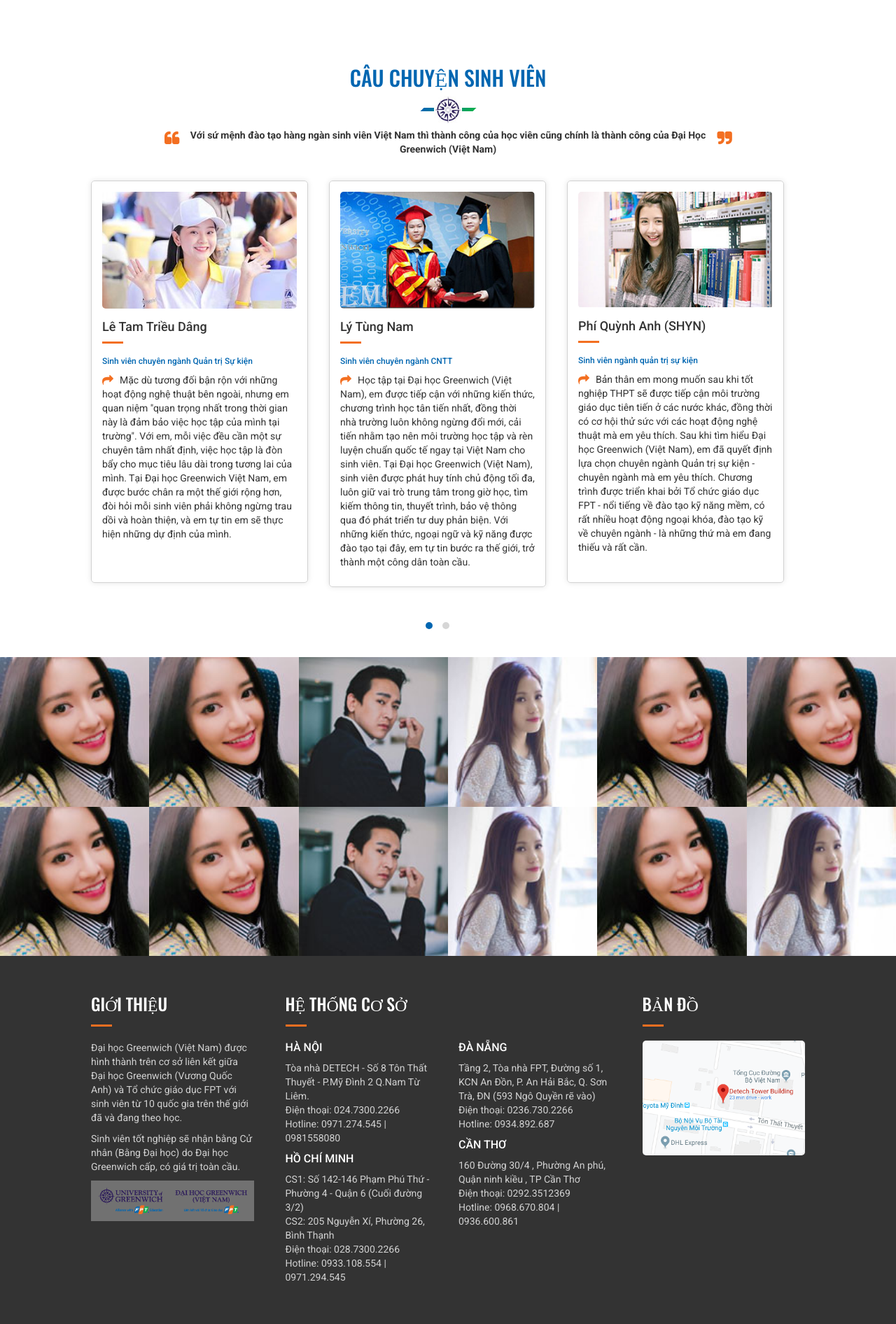
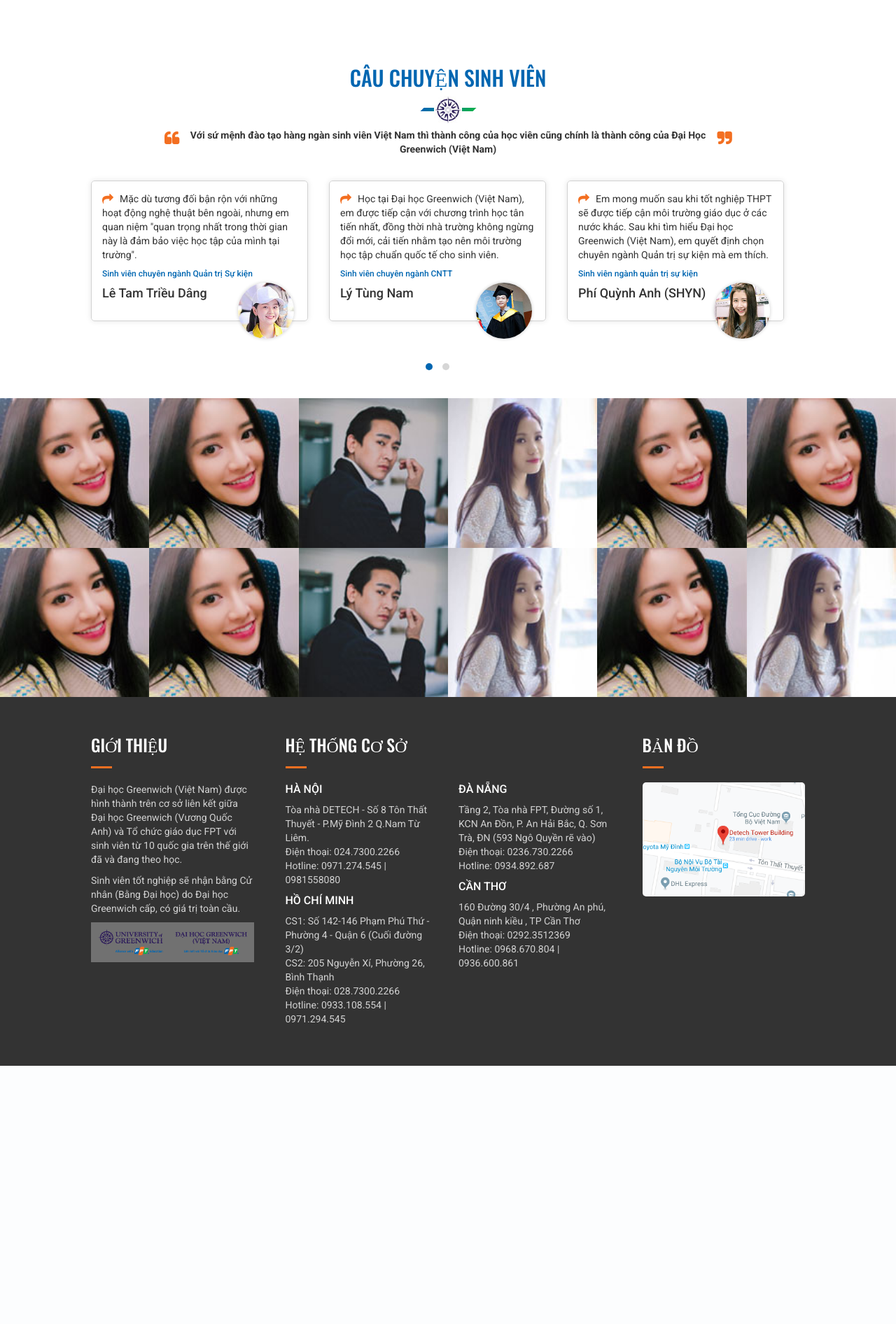
Before and after one commit to toan10921/lp, a PHP site: page / in a window 1280 px wide. Shown: the part 3058-4950 px from the top of the page at 70% size. After the commit the page ends 4581 px from the top, so only its background shows below. Run offline with PHP 8.4, Linux system fonts and the light colour scheme; style sheets or scripts are compiled from the project's sources.

Commit message:
toan update code
toan update code

```diff
--- a/assets/css/style.css
+++ b/assets/css/style.css
@@ -29,7 +29,7 @@
 .color-green {
   color: #0cb14b; }
 
-.white, .data-item .data-item-inner i, .data-item .data-item-inner .number, .data-item .data-item-inner p, .thu-vien-anh-slider .owl-item .thu-vien-anh-item a:after, .thu-vien-youtube-slider .owl-stage-outer .owl-item .thu-vien-youtube-item a:after, .chuyen-nganh-wrap .col-chuyennganh-inner .chuyen-nganh-content .lst-chuyen-nganh > li > i {
+.white, .thu-vien-youtube-slider .owl-stage-outer .owl-item .thu-vien-youtube-item a:after, .chuyen-nganh-wrap .col-chuyennganh-inner .chuyen-nganh-content .lst-chuyen-nganh > li > i {
   color: #fff; }
 
 .hvr-color:hover {
@@ -38,10 +38,10 @@
 .hvr-white:hover {
   color: #fff; }
 
-.bg-color, .banner-slider .banner-item .banner-info .slider-content-text .line2 strong:after, .data-item .data-item-inner, .chuyen-nganh-wrap .col-chuyennganh-inner .chuyen-nganh-title, .chuyen-nganh-wrap .col-chuyennganh-inner .chuyen-nganh-content .lst-chuyen-nganh > li > i, .chuyen-nganh-wrap .col-content .col-content-inner .chuyen-nganh-title {
+.bg-color, .banner-slider .banner-item .banner-info .slider-content-text .line2 strong:after, .chuyen-nganh-wrap .col-chuyennganh-inner .chuyen-nganh-title, .chuyen-nganh-wrap .col-chuyennganh-inner .chuyen-nganh-content .lst-chuyen-nganh > li > i, .chuyen-nganh-wrap .col-content .col-content-inner .chuyen-nganh-title {
   background-color: #0066b1; }
 
-.bg-color-orange, .banner-slider .banner-item .banner-info .slider-content-text .line3 strong:after, .sinhvien_slider .owl-stage-outer .owl-item .sinhvien-item .sv-name:after, .ft-title:after {
+.bg-color-orange, .banner-slider .banner-item .banner-info .slider-content-text .line3 strong:after, .ft-title:after {
   background: #f36f21; }
 
 .bg-color-green, .banner-slider .banner-item .banner-info .slider-content-text .line4 strong:after {
@@ -96,7 +96,6 @@
 .title14,
 .title8,
 .title12,
-.data-item .data-item-inner p,
 .title16,
 .title18,
 .chuyen-nganh-wrap .col-chuyennganh-inner .chuyen-nganh-content .lst-chuyen-nganh .lst-qtkd > li,
@@ -114,7 +113,7 @@
   font-size: 14px;
   line-height: normal; }
 
-.title12, .data-item .data-item-inner p {
+.title12 {
   font-size: 12px;
   line-height: normal; }
 
@@ -611,32 +610,27 @@
   width: auto;
   margin: auto; }
 
-.form-tu-van .form-title {
-  margin-bottom: 30px; }
-.form-tu-van .textarea-wrap {
-  margin-bottom: 30px; }
-
 .sinhvien_slider {
   margin: 0px -15px; }
   .sinhvien_slider .owl-stage-outer {
     padding-top: 15px;
-    padding-bottom: 15px; }
+    padding-bottom: 45px; }
     .sinhvien_slider .owl-stage-outer .owl-item {
       padding: 0px 15px; }
       .sinhvien_slider .owl-stage-outer .owl-item .sinhvien-item {
         border: 1px solid #d2d2d2;
         padding: 15px;
-        box-shadow: 0px 0px 8px 0px rgba(0, 0, 0, 0.1);
-        min-height: 575px; }
+        box-shadow: 0px 0px 8px 0px rgba(0, 0, 0, 0.1); }
         .sinhvien_slider .owl-stage-outer .owl-item .sinhvien-item .img-wrap {
-          margin-bottom: 15px; }
+          width: 80px;
+          height: 80px;
+          border-radius: 50%;
+          position: absolute;
+          right: 35px;
+          bottom: -25px;
+          box-shadow: 0px 0px 5px rgba(0, 0, 0, 0.2); }
         .sinhvien_slider .owl-stage-outer .owl-item .sinhvien-item .sv-name {
-          padding-bottom: 14px;
-          margin-bottom: 18px; }
-          .sinhvien_slider .owl-stage-outer .owl-item .sinhvien-item .sv-name:after {
-            width: 30px;
-            height: 3px;
-            bottom: 0px; }
+          padding-bottom: 14px; }
         .sinhvien_slider .owl-stage-outer .owl-item .sinhvien-item .sv-desc {
           text-indent: 25px; }
           .sinhvien_slider .owl-stage-outer .owl-item .sinhvien-item .sv-desc:before {
@@ -967,7 +921,9 @@
       .nguoinoitieng .img-noitieng .famous-img .instagram-text-follow i {
         opacity: 0;
         visibility: hidden; }
-  .nguoinoitieng .img-noitieng .famous-img:before {
+  .nguoinoitieng .img-noitieng .famous-img a {
+    display: block; }
+    .nguoinoitieng .img-noitieng .famous-img a:before {
       background: rgba(255, 255, 255, 0.2);
       opacity: 0;
       z-index: 1;
--- a/assets/css/style.scss
+++ b/assets/css/style.scss
@@ -854,50 +854,29 @@
   }
 }
 
-.form-tu-van-wrap{
-  //background: url(../images/bg-3.jpg);
-  //background-size: cover;
-  //background-position: center;
-  //background-attachment: fixed;
-  //padding-top: 50px;
-  //padding-bottom: 50px;
-}
-
-.form-tu-van{
-  .form-title{
-    margin-bottom: 30px;
-  }
-  .textarea-wrap{
-    margin-bottom: 30px;
-  }
-}
-
 .sinhvien_slider{
   margin: 0px -15px;
   .owl-stage-outer{
     padding-top: 15px;
-    padding-bottom: 15px;
+    padding-bottom: 45px;
     .owl-item{
       padding: 0px 15px;
       .sinhvien-item{
         border: 1px solid #d2d2d2;
         padding: 15px;
         box-shadow: 0px 0px 8px 0px rgba(0, 0, 0, 0.1);
-        min-height: 575px;
         .img-wrap{
-          margin-bottom: 15px;
+          width: 80px;
+          height: 80px;
+          border-radius: 50%;
+          position: absolute;
+          right: 35px;
+          bottom: -25px;
+          box-shadow: 0px 0px 5px rgba(0, 0, 0, 0.2);
         }
         .sv-name{
           @extend .pst-relative;
           padding-bottom: 14px;
-          margin-bottom: 18px;
-          &:after{
-            @extend .after-df;
-            @extend .bg-color-orange;
-            width: 30px;
-            height: 3px;
-            bottom: 0px;
-          }
         }
         .sv-career{
           @extend .color;
@@ -1441,7 +1340,10 @@
         }
       }
     }
-    .famous-img:before{
+    .famous-img{
+      a{
+        display: block;
+        &:before{
           background: rgba(255,255,255,0.2);
           opacity: 0;
           z-index: 1;
--- a/index.html
+++ b/index.html
@@ -649,56 +649,55 @@
                 </div>
                 <div class="js_sinhvien-slider sinhvien_slider owl-carousel owl-theme owl-loaded owl-drag">
                     <div class="sinhvien-item radius5">
+                        <p class="sv-desc">
+                            Mặc dù tương đối bận rộn với những hoạt động nghệ thuật bên ngoài, nhưng em quan niệm "quan trọng nhất trong thời gian này là đảm bảo việc học tập của mình tại trường".
+                        </p>
+                        <h4 class="sv-career title12">Sinh viên chuyên ngành Quản trị Sự kiện</h4>
+                        <h3 class="sv-name title18 font-500 no-margin">Lê Tam Triều Dâng</h3>
                         <div class="img-wrap overflow-hidden  radius5 clearfix">
-                            <img class="hvr-grow" src="assets/images/sv-slider/le-tam-trieu-dang.jpg" />
+                            <img class="hvr-grow" src="assets/images/sv-slider/le-tan-chieu-dang-1.jpg" />
                         </div>
-                        <h3 class="sv-name title18 font-500 no-margin">Lê Tam Triều Dâng</h3>
-                        <h4 class="sv-career title12">Sinh viên chuyên ngành Quản trị Sự kiện</h4>
-                        <p class="sv-desc">
-                            Mặc dù tương đối bận rộn với những hoạt động nghệ thuật bên ngoài, nhưng em quan niệm "quan trọng nhất trong thời gian này là đảm bảo việc học tập của mình tại trường". Với em, mỗi việc đều cần một sự chuyên tâm nhất định, việc học tập là đòn bẩy cho mục tiêu lâu dài trong tương lai của mình.
-                            Tại Đại học Greenwich Việt Nam, em được bước chân ra một thế giới rộng hơn, đòi hỏi mỗi sinh viên phải không ngừng trau dồi và hoàn thiện, và em tự tin em sẽ thực hiện những dự định của mình.
-                        </p>
                     </div>
                     <div class="sinhvien-item radius5">
+                        <p class="sv-desc">
+                            Học tại Đại học Greenwich (Việt Nam), em được tiếp cận với chương trình học tân tiến nhất, đồng thời nhà trường không ngừng đổi mới, cải tiến nhằm tạo nên môi trường học tập chuẩn quốc tế cho sinh viên.
+                        </p>
+                        <h4 class="sv-career title12">Sinh viên chuyên ngành CNTT</h4>
+                        <h3 class="sv-name title18 font-500  no-margin">Lý Tùng Nam</h3>
                         <div class="img-wrap overflow-hidden  radius5 clearfix">
-                            <img class="hvr-grow" src="assets/images/sv-slider/camnhan1.jpg" />
+                            <img class="hvr-grow" src="assets/images/sv-slider/cam-nhan-3.jpg" />
                         </div>
-                        <h3 class="sv-name title18 font-500  no-margin">Lý Tùng Nam</h3>
-                        <h4 class="sv-career title12">Sinh viên chuyên ngành CNTT</h4>
-                        <p class="sv-desc">
-                            Học tập tại Đại học Greenwich (Việt Nam), em được tiếp cận với những kiến thức, chương trình học tân tiến nhất, đồng thời nhà trường luôn không ngừng đổi mới, cải tiến nhằm tạo nên môi trường học tập và rèn luyện chuẩn quốc tế ngay tại Việt Nam cho sinh viên. Tại Đại học Greenwich (Việt Nam), sinh viên được phát huy tính chủ động tối đa, luôn giữ vai trò trung tâm trong giờ học, tìm kiếm thông tin, thuyết trình, bảo vệ  thông qua đó phát triển tư duy phản biện. Với những kiến thức, ngoại ngữ và kỹ năng được đào tạo tại đây, em tự tin bước ra thế giới, trở thành một công dân toàn cầu.
-                        </p>
                     </div>
                     <div class="sinhvien-item radius5">
+                        <p class="sv-desc">
+                            Em mong muốn sau khi tốt nghiệp THPT sẽ được tiếp cận môi trường giáo dục ở các nước khác. Sau khi tìm hiểu Đại học Greenwich (Việt Nam), em quyết định chọn chuyên ngành Quản trị sự kiện mà em thích.
+                        </p>
+                        <h4 class="sv-career title12">Sinh viên ngành quản trị sự kiện</h4>
+                        <h3 class="sv-name  title18 font-500 no-margin">Phí Quỳnh Anh (SHYN)</h3>
                         <div class="img-wrap overflow-hidden  radius5 clearfix">
-                            <img class="hvr-grow" src="assets/images/sv-slider/camnhan2.jpg" />
+                            <img class="hvr-grow" src="assets/images/sv-slider/cam-nhan-2.jpg" />
                         </div>
-                        <h3 class="sv-name  title18 font-500 no-margin">Phí Quỳnh Anh (SHYN)</h3>
-                        <h4 class="sv-career title12">Sinh viên ngành quản trị sự kiện</h4>
-                        <p class="sv-desc">
-                            Bản thân em mong muốn sau khi tốt nghiệp THPT sẽ được tiếp cận môi trường giáo dục tiên tiến ở các nước khác, đồng thời có cơ hội thử sức với các hoạt động nghệ thuật mà em yêu thích. Sau khi tìm hiểu Đại học Greenwich (Việt Nam), em đã quyết định lựa chọn chuyên ngành Quản trị sự kiện - chuyên ngành mà em yêu thích. Chương trình được triển khai bởi Tổ chức giáo dục FPT - nổi tiếng về đào tạo kỹ năng mềm, có rất nhiều hoạt động ngoại khóa, đào tạo kỹ về chuyên ngành - là những thứ mà em đang thiếu và rất cần.
-                        </p>
                     </div>
                     <div class="sinhvien-item radius5">
+                        <p class="sv-desc">
+                            Học tại Đại học Greenwich (Việt Nam), em được tiếp cận với chương trình học tân tiến nhất, đồng thời nhà trường không ngừng đổi mới, cải tiến nhằm tạo nên môi trường học tập chuẩn quốc tế cho sinh viên.
+                        </p>
+                        <h4 class="sv-career title12">Sinh viên chuyên ngành CNTT</h4>
+                        <h3 class="sv-name  title18 font-500 no-margin">Nguyễn Thanh Tùng</h3>
                         <div class="img-wrap overflow-hidden  radius5 clearfix">
-                            <img class="hvr-grow" src="assets/images/sv-slider/nguyen-thanh-tung.jpg" />
+                            <img class="hvr-grow" src="assets/images/sv-slider/Nguyen-thanh-tung-1.jpg" />
                         </div>
-                        <h3 class="sv-name  title18 font-500 no-margin">Nguyễn Thanh Tùng</h3>
-                        <h4 class="sv-career title12">Sinh viên chuyên ngành CNTT</h4>
-                        <p class="sv-desc">
-                            Học tập tại Đại học Greenwich (Việt Nam), em được tiếp cận với những kiến thức, chương trình học tân tiến nhất, đồng thời nhà trường luôn không ngừng đổi mới, cải tiến nhằm tạo nên môi trường học tập và rèn luyện chuẩn quốc tế ngay tại Việt Nam cho sinh viên. Tại Đại học Greenwich (Việt Nam), sinh viên được phát huy tính chủ động tối đa, luôn giữ vai trò trung tâm trong giờ học, tìm kiếm thông tin, thuyết trình, bảo vệ  thông qua đó phát triển tư duy phản biện. Với những kiến thức, ngoại ngữ và kỹ năng được đào tạo tại đây, em tự tin bước ra thế giới, trở thành một công dân toàn cầu.
-                        </p>
                     </div>
                     <div class="sinhvien-item radius5">
+                        <p class="sv-desc">
+                            Tôi muốn cảm ơn các giảng viên và nhân viên của Đại học Greenwich (Việt Nam) đã hỗ trợ tôi hơn ba năm theo học tại trường.
+                            Tại đây, tôi cùng các bạn Việt Nam tham gia các câu lạc bộ, hoạt động ngoại khoá.
+                        </p>
+                        <h4 class="sv-career title12">Sinh viên chuyên ngành CNTT - Quốc tịch GHANA</h4>
+                        <h3 class="sv-name  title18 font-500 no-margin">Awele Ndubuisi</h3>
                         <div class="img-wrap overflow-hidden  radius5 clearfix">
-                            <img class="hvr-grow" src="assets/images/sv-slider/camnhan3.jpg" />
+                            <img class="hvr-grow" src="assets/images/sv-slider/cam-nhan-1.jpg" />
                         </div>
-                        <h3 class="sv-name  title18 font-500 no-margin">Awele Ndubuisi</h3>
-                        <h4 class="sv-career title12">Sinh viên chuyên ngành CNTT - Quốc tịch GHANA</h4>
-                        <p class="sv-desc">
-                            Tôi muốn cảm ơn các giảng viên và nhân viên của Đại học Greenwich (Việt Nam) đã hỗ trợ tôi hơn ba năm theo học tại trường. Nó không phải là một nhiệm vụ dễ dàng của một sinh viên Quốc tế tại Việt Nam, nhưng bất chấp tất cả những khó khăn, thách thức, chúng tôi vẫn sống rất tốt trong sau hơn ba năm học tập và làm việc chăm chỉ, hiện tại chúng tôi mạnh mẽ hơn và sẵn sàng hơn bao giờ hết.
-                            Tại đây, tôi cùng các bạn Việt Nam tham gia các câu lạc bộ, hoạt động ngoại khoá. Những hoạt động cộng đồng này không làm lãng phí thời gian học tập mà giúp tôi hiểu thêm văn hóa tuyệt vời của nước bạn.
-                        </p>
                     </div>
                 </div>
             </div>
```
Also changed, not shown: other parts of assets/css/style.css (+8 -48 lines), other parts of assets/css/style.scss (+4 -80 lines), other parts of index.html (+14 -15 lines), assets/js/script.js (+0 -72 lines), 1 other file. Lines whose indentation alone changed are shown as unchanged.
